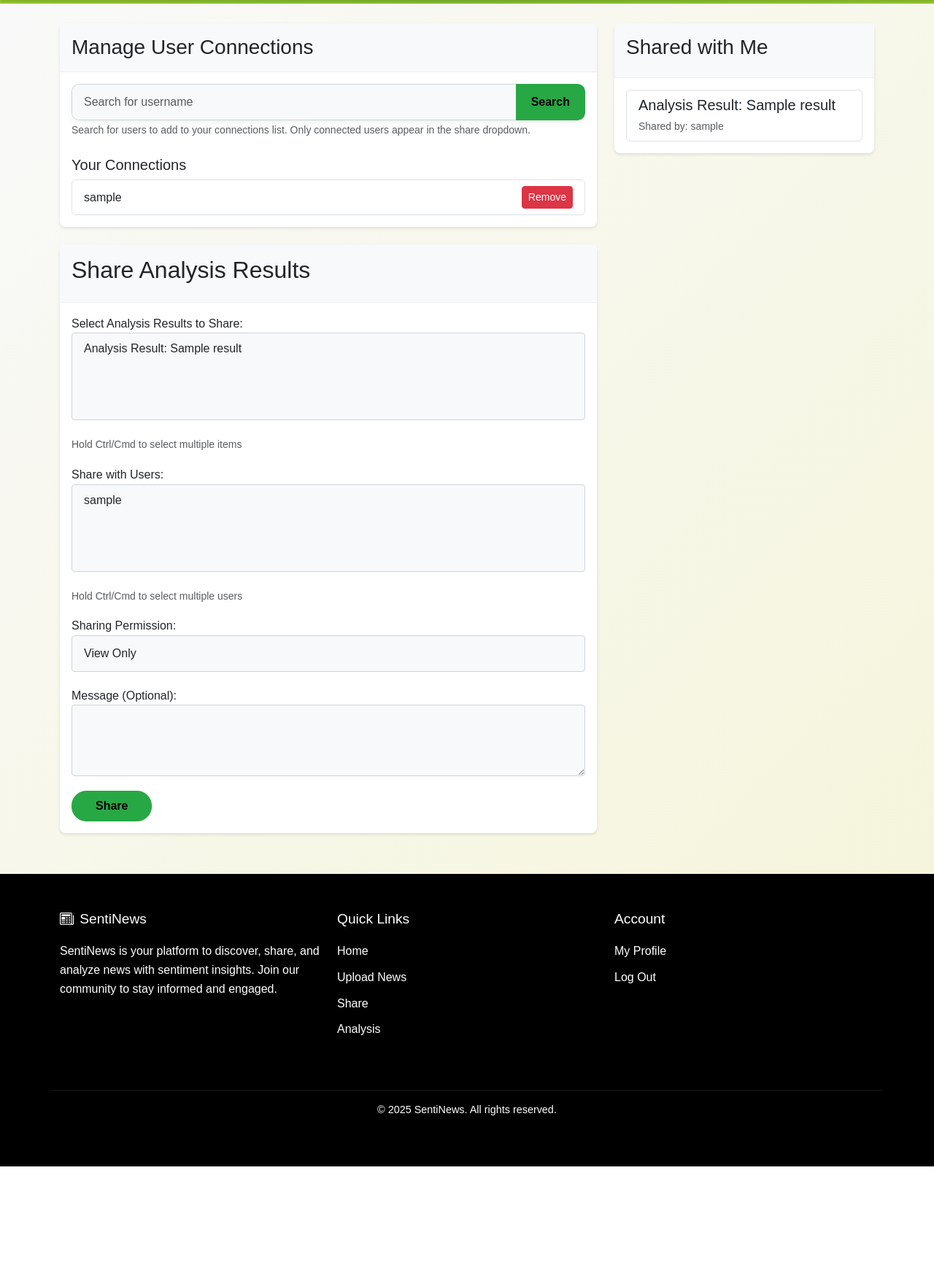
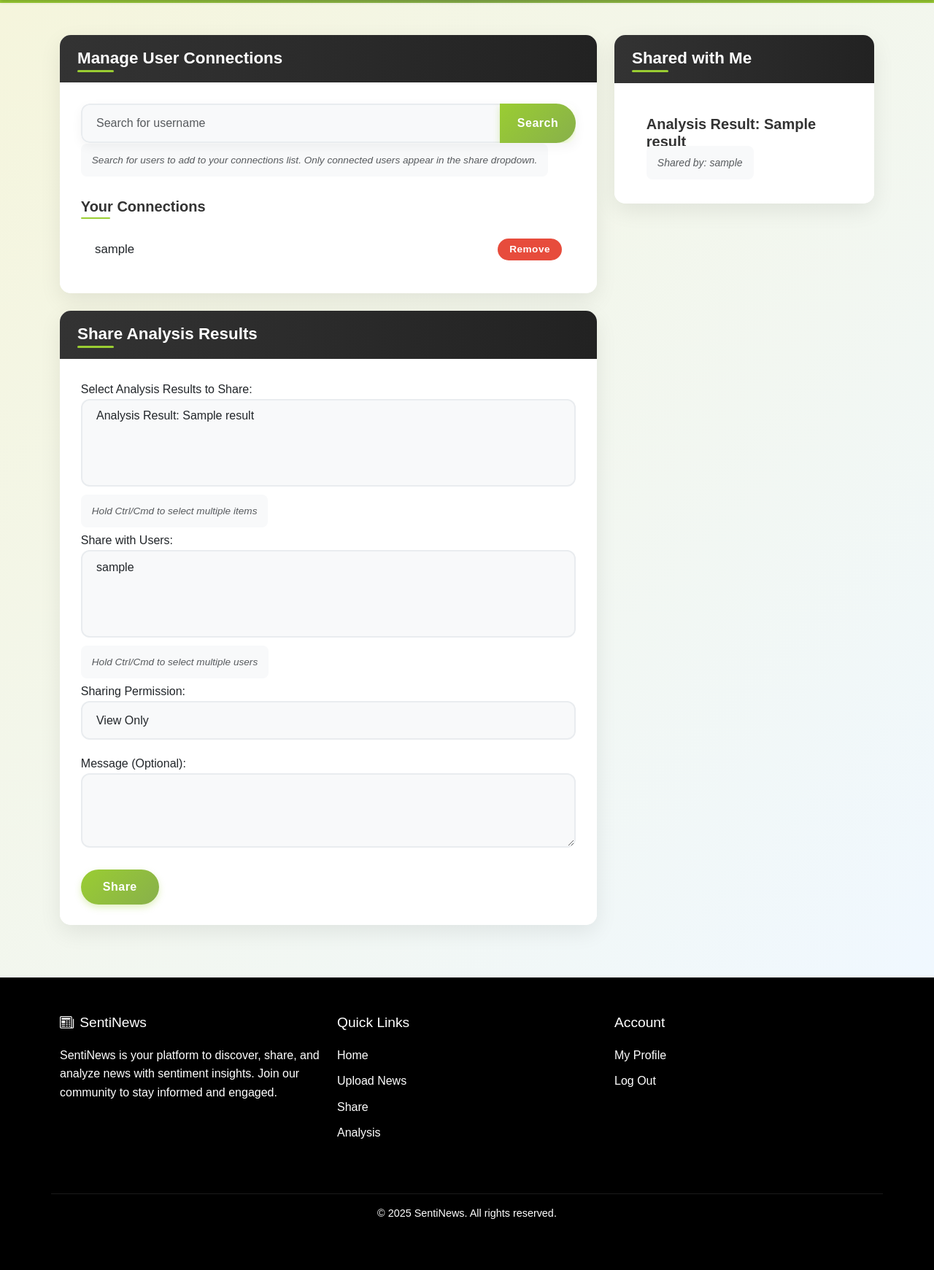
Before and after one commit to 5505GroupProject/Cits5505_groupProject, a Flask app: page /share/ in a window 1280 px wide. Shown: the part 90-1831 px from the top of the page at 73% size. Before the commit the page ends 1689 px from the top, so only its background shows below. Run offline with Flask 3, Linux system fonts and the light colour scheme; a user stored in the database is signed in; tables that the repository leaves empty hold one stand-in row (values such as "Sample post"); parts of the project's set-up code (start-up, migrations or seed data) failed here and were passed over; some libraries are stand-ins or nearby versions.

Commit message:
Enhanced the Css of share page

```diff
--- /dev/null
+++ b/app/static/css/share.css
@@ -0,0 +1,444 @@
+/*
+ * Enhanced Share Page Styling - SentiNews Project
+ * This CSS builds upon the existing styles.css but provides enhanced visuals for the share page
+ */
+
+/* General Share Page Styling */
+.share-section {
+    background: linear-gradient(135deg, #f5f5dc 0%, #f0f8ff 100%);
+    padding: 3rem 0;
+    position: relative;
+    min-height: calc(100vh - 76px);
+}
+
+.share-section::before {
+    content: '';
+    position: absolute;
+    top: 0;
+    left: 0;
+    right: 0;
+    height: 4px;
+    background: linear-gradient(90deg, yellowgreen, #88b04b, yellowgreen);
+    z-index: 1;
+}
+
+/* Card Enhancements */
+.share-section .card {
+    border: none;
+    border-radius: 15px;
+    box-shadow: 0 10px 30px rgba(0, 0, 0, 0.08);
+    transition: all 0.3s ease;
+    overflow: hidden;
+    margin-bottom: 2rem;
+}
+
+.share-section .card:hover {
+    transform: translateY(-5px);
+    box-shadow: 0 15px 35px rgba(0, 0, 0, 0.1);
+}
+
+.share-section .card-header {
+    background: linear-gradient(90deg, #333333, #222222);
+    color: white;
+    padding: 1.2rem 1.5rem;
+    border-bottom: none;
+    position: relative;
+}
+
+.share-section .card-header h2,
+.share-section .card-header h3 {
+    font-weight: 600;
+    margin: 0;
+    font-size: 1.4rem;
+    display: inline-block;
+    position: relative;
+}
+
+.share-section .card-header h2::after,
+.share-section .card-header h3::after {
+    content: '';
+    position: absolute;
+    bottom: -5px;
+    left: 0;
+    width: 50px;
+    height: 3px;
+    background-color: yellowgreen;
+    border-radius: 2px;
+}
+
+.share-section .card-body {
+    padding: 1.8rem;
+    background-color: white;
+}
+
+/* Form Element Enhancements */
+.share-section .form-control {
+    border: 2px solid #e9ecef;
+    border-radius: 12px;
+    padding: 0.8rem 1.2rem;
+    transition: all 0.3s ease;
+    background-color: #f8f9fa;
+}
+
+.share-section .form-control:focus {
+    border-color: yellowgreen;
+    box-shadow: 0 0 0 4px rgba(154, 205, 50, 0.15);
+    background-color: white;
+}
+
+.share-section select.form-control[multiple] {
+    height: auto;
+    min-height: 120px;
+}
+
+.share-section .form-label {
+    font-weight: 600;
+    color: #444;
+    margin-bottom: 10px;
+    font-size: 1rem;
+    display: block;
+}
+
+.share-section .form-text {
+    color: #6c757d;
+    font-size: 0.85rem;
+    margin-top: 5px;
+}
+
+/* User Connections Section */
+.connected-users h5,
+.user-search h5 {
+    font-weight: 600;
+    color: #333;
+    margin: 1rem 0;
+    position: relative;
+    display: inline-block;
+}
+
+.connected-users h5::after,
+.user-search h5::after {
+    content: '';
+    position: absolute;
+    bottom: -5px;
+    left: 0;
+    width: 40px;
+    height: 2px;
+    background-color: yellowgreen;
+    border-radius: 2px;
+}
+
+/* User Search Input Group */
+.user-search .input-group {
+    margin-bottom: 10px;
+    box-shadow: 0 5px 15px rgba(0, 0, 0, 0.05);
+    border-radius: 12px;
+    overflow: hidden;
+}
+
+.user-search .input-group .form-control {
+    border-top-right-radius: 0;
+    border-bottom-right-radius: 0;
+    border-right: none;
+}
+
+.user-search .input-group .btn-primary {
+    border-top-left-radius: 0;
+    border-bottom-left-radius: 0;
+    padding: 0.8rem 1.5rem;
+    font-weight: 600;
+}
+
+/* List Group Enhancements */
+.share-section .list-group-item {
+    border: none;
+    border-bottom: 1px solid #f0f0f0;
+    padding: 1rem 1.2rem;
+    transition: all 0.2s ease;
+    background-color: transparent;
+}
+
+.share-section .list-group-item:last-child {
+    border-bottom: none;
+}
+
+.share-section .list-group-item:hover {
+    background-color: #f9f9f9;
+}
+
+.share-section .list-group-item span {
+    font-weight: 500;
+    font-size: 1.05rem;
+}
+
+/* Button Enhancements */
+.share-section .btn {
+    border-radius: 30px;
+    padding: 0.6rem 1.5rem;
+    font-weight: 600;
+    letter-spacing: 0.5px;
+    transition: all 0.3s ease;
+}
+
+.share-section .btn-primary {
+    background: linear-gradient(135deg, yellowgreen 0%, #88b04b 100%);
+    border: none;
+    color: white;
+    box-shadow: 0 4px 10px rgba(154, 205, 50, 0.3);
+}
+
+.share-section .btn-primary:hover {
+    background: linear-gradient(135deg, #88b04b 0%, #6d9c2e 100%);
+    transform: translateY(-2px);
+    box-shadow: 0 8px 15px rgba(154, 205, 50, 0.4);
+}
+
+.share-section .btn-danger {
+    background-color: #e74c3c;
+    border: none;
+    color: white;
+}
+
+.share-section .btn-danger:hover {
+    background-color: #c0392b;
+    transform: translateY(-2px);
+    box-shadow: 0 5px 10px rgba(231, 76, 60, 0.3);
+}
+
+.share-section .btn-sm {
+    padding: 0.3rem 1rem;
+    font-size: 0.85rem;
+}
+
+/* Add User Button */
+.share-section .add-user {
+    background-color: #2ecc71;
+    border: none;
+    color: white;
+    transition: all 0.3s ease;
+}
+
+.share-section .add-user:hover {
+    background-color: #27ae60;
+    transform: translateY(-2px);
+    box-shadow: 0 5px 10px rgba(46, 204, 113, 0.3);
+}
+
+/* Search Results */
+#searchResults {
+    margin-top: 20px;
+    border-radius: 12px;
+    overflow: hidden;
+    box-shadow: 0 5px 15px rgba(0, 0, 0, 0.05);
+    background-color: white;
+    border: 1px solid #f0f0f0;
+    transition: all 0.3s ease;
+}
+
+#searchResults h5 {
+    padding: 15px;
+    margin: 0;
+    background-color: #f8f9fa;
+    border-bottom: 1px solid #f0f0f0;
+}
+
+/* Shared With Me Section */
+.share-section .list-group-item-action {
+    padding: 15px;
+    transition: all 0.3s ease;
+}
+
+.share-section .list-group-item-action:hover {
+    background-color: #f8f9fa;
+    transform: translateY(-2px);
+    box-shadow: 0 5px 10px rgba(0, 0, 0, 0.05);
+    z-index: 1;
+}
+
+.share-section .list-group-item-action h5 {
+    font-weight: 600;
+    color: #333;
+    margin-bottom: 5px;
+}
+
+.share-section .list-group-item-action small {
+    color: #6c757d;
+}
+
+/* Helper classes for empty states */
+.text-muted {
+    color: #6c757d;
+    font-style: italic;
+    padding: 15px;
+    text-align: center;
+    background-color: #f8f9fa;
+    border-radius: 8px;
+    margin-top: 10px;
+}
+
+/* Alert Styling */
+.share-section .alert {
+    border-radius: 12px;
+    border-left: 4px solid transparent;
+    padding: 1rem 1rem 1rem 1.5rem;
+    margin-bottom: 1.5rem;
+    box-shadow: 0 5px 15px rgba(0, 0, 0, 0.05);
+    animation: slideInDown 0.5s forwards;
+}
+
+.share-section .alert-success {
+    background-color: #f0fff4;
+    color: #276749;
+    border-left-color: #276749;
+}
+
+.share-section .alert-danger {
+    background-color: #fff5f5;
+    color: #c53030;
+    border-left-color: #c53030;
+}
+
+.share-section .alert-warning {
+    background-color: #fffaf0;
+    color: #c05621;
+    border-left-color: #c05621;
+}
+
+/* Animation for alerts */
+@keyframes slideInDown {
+    from {
+        transform: translateY(-20px);
+        opacity: 0;
+    }
+    to {
+        transform: translateY(0);
+        opacity: 1;
+    }
+}
+
+/* Enhanced styling for form submit button */
+.share-section form button[type="submit"] {
+    background: linear-gradient(135deg, yellowgreen 0%, #88b04b 100%);
+    color: white;
+    font-weight: 600;
+    padding: 12px 30px;
+    border-radius: 30px;
+    border: none;
+    margin-top: 10px;
+    box-shadow: 0 4px 10px rgba(154, 205, 50, 0.3);
+    transition: all 0.3s ease;
+    position: relative;
+    overflow: hidden;
+}
+
+.share-section form button[type="submit"]:hover {
+    background: linear-gradient(135deg, #88b04b 0%, #6d9c2e 100%);
+    transform: translateY(-2px);
+    box-shadow: 0 8px 15px rgba(154, 205, 50, 0.4);
+}
+
+.share-section form button[type="submit"]::before {
+    content: '';
+    position: absolute;
+    top: 0;
+    left: -100%;
+    width: 100%;
+    height: 100%;
+    background: linear-gradient(
+        90deg,
+        transparent 0%,
+        rgba(255, 255, 255, 0.2) 50%,
+        transparent 100%
+    );
+    transition: left 0.7s ease;
+}
+
+.share-section form button[type="submit"]:hover::before {
+    left: 100%;
+}
+
+/* Responsive Adjustments */
+@media (max-width: 768px) {
+    .share-section {
+        padding: 2rem 0;
+    }
+
+    .share-section .card-header {
+        padding: 1rem;
+    }
+
+    .share-section .card-body {
+        padding: 1.2rem;
+    }
+
+    .share-section .btn {
+        padding: 0.5rem 1rem;
+        font-size: 0.9rem;
+    }
+}
+
+/* Enhanced animations for user interactions */
+.share-section .list-group-item.fade-out {
+    animation: fadeOut 0.5s forwards;
+}
+
+.share-section .list-group-item.fade-in {
+    animation: fadeIn 0.5s forwards;
+}
+
+@keyframes fadeOut {
+    from {
+        opacity: 1;
+        transform: translateX(0);
+    }
+    to {
+        opacity: 0;
+        transform: translateX(-20px);
+        height: 0;
+        padding: 0;
+        margin: 0;
+    }
+}
+
+@keyframes fadeIn {
+    from {
+        opacity: 0;
+        transform: translateX(20px);
+    }
+    to {
+        opacity: 1;
+        transform: translateX(0);
+    }
+}
+
+/* Custom scrollbar for multi-select dropdowns */
+.share-section select[multiple] {
+    scrollbar-width: thin;
+    scrollbar-color: #88b04b #f0f0f0;
+}
+
+.share-section select[multiple]::-webkit-scrollbar {
+    width: 8px;
+}
+
+.share-section select[multiple]::-webkit-scrollbar-track {
+    background: #f0f0f0;
+    border-radius: 10px;
+}
+
+.share-section select[multiple]::-webkit-scrollbar-thumb {
+    background-color: #88b04b;
+    border-radius: 10px;
+    border: 2px solid #f0f0f0;
+}
+
+/* Enhanced selection styling for multi-select options */
+.share-section option:checked {
+    background: linear-gradient(135deg, yellowgreen 0%, #88b04b 100%);
+    color: white;
+    font-weight: 600;
+}
+
+/* Styling for option on hover (works in some browsers) */
+.share-section option:hover {
+    background-color: #f0f0f0;
+}
--- a/app/static/js/share.js
+++ b/app/static/js/share.js
@@ -28,7 +28,7 @@ document.addEventListener('DOMContentLoaded', function() {
         });
     }
 
-    // Add user connection function - direct DOM manipulation
+    // Add user connection function - direct DOM manipulation with animations
     function addUserConnection(userId) {
         const csrfToken = document.querySelector('input[name="csrf_token"]')?.value || '';
 
@@ -49,11 +49,25 @@ document.addEventListener('DOMContentLoaded', function() {
         .then(data => {
             showAlert(data.message, 'success');
 
-            // Remove from search results
+            // Remove from search results with animation
             const searchItem = userSearchResults.querySelector(`li[data-user-id="${userId}"]`);
-            if (searchItem) searchItem.remove();
+            if (searchItem) {
+                searchItem.classList.add('fade-out');
+                setTimeout(() => {
+                    searchItem.remove();
 
-            // Add to connected users list immediately (don't wait for server refresh)
+                    // If no more search results, hide the section with animation
+                    if (userSearchResults.children.length === 0) {
+                        searchResults.style.opacity = '0';
+                        setTimeout(() => {
+                            searchResults.style.display = 'none';
+                            searchResults.style.opacity = '1';
+                        }, 300);
+                    }
+                }, 500);
+            }
+
+            // Add to connected users list with animation
             if (connectedUsersList) {
                 // Hide no connections message if it exists
                 if (noConnectionsMsg) {
@@ -62,15 +76,17 @@ document.addEventListener('DOMContentLoaded', function() {
 
                 // Create and add the new user item
                 const li = createConnectedUserItem(data.user);
+                li.style.opacity = '0';
                 connectedUsersList.appendChild(li);
+
+                // Trigger reflow for animation
+                void li.offsetWidth;
+
+                // Apply fade-in animation
+                li.classList.add('fade-in');
 
                 // Also add to the user_select dropdown
                 setupUserSelectDropdown();
-            }
-
-            // If no more search results, hide the section
-            if (userSearchResults.children.length === 0) {
-                searchResults.style.display = 'none';
             }
         })
         .catch(error => {
@@ -78,7 +94,7 @@ document.addEventListener('DOMContentLoaded', function() {
         });
     }
 
-    // Remove user connection function - direct DOM manipulation
+    // Remove user connection function - direct DOM manipulation with animation
     function removeUserConnection(userId) {
         const csrfToken = document.querySelector('input[name="csrf_token"]')?.value || '';
 
@@ -98,19 +114,28 @@ document.addEventListener('DOMContentLoaded', function() {
         .then(data => {
             showAlert(data.message, 'success');
 
-            // Remove from connected users list immediately
+            // Remove from connected users list with animation
             const connectedItem = connectedUsersList.querySelector(`li[data-user-id="${userId}"]`);
-            if (connectedItem) connectedItem.remove();
+            if (connectedItem) {
+                // Add fade-out animation class
+                connectedItem.classList.add('fade-out');
 
-            // If no more connected users, show the no connections message
+                // Remove element after animation completes
+                setTimeout(() => {
+                    connectedItem.remove();
+
+                    // If no more connected users, show the no connections message with animation
                     if (connectedUsersList && connectedUsersList.children.length === 0) {
                         if (noConnectionsMsg) {
                             noConnectionsMsg.style.display = 'block';
+                            noConnectionsMsg.classList.add('fade-in');
                         }
                     }
 
                     // Update dropdown
                     setupUserSelectDropdown();
+                }, 500); // Match this timing with the CSS animation duration
+            }
         })
         .catch(error => {
             showAlert(error.message, 'danger');
@@ -132,12 +157,15 @@ document.addEventListener('DOMContentLoaded', function() {
         });
     }
 
-    // Function to show alert messages
+    // Function to show alert messages with enhanced animation
     function showAlert(message, type) {
         const alertDiv = document.createElement('div');
-        alertDiv.className = `alert alert-${type} alert-dismissible fade show`;
+        alertDiv.className = `alert alert-${type} alert-dismissible fade`;
         alertDiv.innerHTML = `
-            ${message}
+            <div class="d-flex align-items-center">
+                <i class="bi ${getAlertIcon(type)} me-2"></i>
+                <span>${message}</span>
+            </div>
             <button type="button" class="btn-close" data-bs-dismiss="alert" aria-label="Close"></button>
         `;
 
@@ -146,11 +174,33 @@ document.addEventListener('DOMContentLoaded', function() {
         if (container) {
             container.insertBefore(alertDiv, container.firstChild);
 
+            // Trigger reflow for animation
+            void alertDiv.offsetWidth;
+
+            // Show the alert with animation
+            alertDiv.classList.add('show');
+
             // Auto dismiss after 5 seconds
             setTimeout(() => {
                 alertDiv.classList.remove('show');
-                setTimeout(() => alertDiv.remove(), 150);
+                setTimeout(() => alertDiv.remove(), 300);
             }, 5000);
+        }
+    }
+
+    // Helper function to get appropriate icon for alert type
+    function getAlertIcon(type) {
+        switch(type) {
+            case 'success':
+                return 'bi-check-circle-fill';
+            case 'danger':
+                return 'bi-exclamation-triangle-fill';
+            case 'warning':
+                return 'bi-exclamation-circle-fill';
+            case 'info':
+                return 'bi-info-circle-fill';
+            default:
+                return 'bi-bell-fill';
         }
     }
 
@@ -197,8 +247,25 @@ document.addEventListener('DOMContentLoaded', function() {
         return li;
     }
 
-    // Function to search for users
+    // Function to search for users with enhanced animations
     function searchUsers(username) {
+        // Show loading state
+        const searchBtn = document.getElementById('searchUserBtn');
+        const originalBtnText = searchBtn.innerHTML;
+        searchBtn.innerHTML = '<span class="spinner-border spinner-border-sm" role="status" aria-hidden="true"></span> Searching...';
+        searchBtn.disabled = true;
+
+        // If search results are already visible, fade them out first
+        if (searchResults.style.display === 'block') {
+            searchResults.style.opacity = '0';
+            setTimeout(() => {
+                performSearch();
+            }, 300);
+        } else {
+            performSearch();
+        }
+
+        function performSearch() {
             fetch('/share/search-user', {
                 method: 'POST',
                 headers: {
@@ -217,25 +284,52 @@ document.addEventListener('DOMContentLoaded', function() {
                 // Clear previous results
                 userSearchResults.innerHTML = '';
 
+                // Hide search results initially for animation
+                searchResults.style.opacity = '0';
+                searchResults.style.display = 'block';
+
                 if (data.users && data.users.length > 0) {
-                // Show results
-                data.users.forEach(user => {
+                    // Create results with slight delay between each for staggered animation
+                    data.users.forEach((user, index) => {
+                        setTimeout(() => {
                             const li = createSearchResultItem(user);
+                            li.style.opacity = '0';
                             userSearchResults.appendChild(li);
+
+                            // Trigger reflow for animation
+                            void li.offsetWidth;
+
+                            // Apply fade-in animation
+                            li.style.opacity = '1';
+                            li.style.transition = 'opacity 0.3s ease';
+                        }, index * 100);
                     });
-                searchResults.style.display = 'block';
                 } else {
                     // No results found
                     const li = document.createElement('li');
-                li.className = 'list-group-item';
-                li.textContent = 'No users found';
+                    li.className = 'list-group-item text-center';
+                    li.innerHTML = '<i class="bi bi-search me-2"></i>No users found matching "' + username + '"';
                     userSearchResults.appendChild(li);
-                searchResults.style.display = 'block';
                 }
+
+                // Fade in the search results container
+                setTimeout(() => {
+                    searchResults.style.opacity = '1';
+                    searchResults.style.transition = 'opacity 0.3s ease';
+                }, 100);
+
+                // Restore button state
+                searchBtn.innerHTML = originalBtnText;
+                searchBtn.disabled = false;
             })
             .catch(error => {
                 showAlert(error.message, 'danger');
+
+                // Restore button state
+                searchBtn.innerHTML = originalBtnText;
+                searchBtn.disabled = false;
             });
+        }
     }
 
     // Set up event listeners for search
@@ -296,6 +390,35 @@ document.addEventListener('DOMContentLoaded', function() {
                 csrf_token: formData.get('csrf_token')
             };
 
+            // Show loading state on submit button
+            const submitBtn = shareForm.querySelector('button[type="submit"]');
+            const originalBtnText = submitBtn.innerHTML;
+            submitBtn.innerHTML = '<span class="spinner-border spinner-border-sm" role="status" aria-hidden="true"></span> Sharing...';
+            submitBtn.disabled = true;
+
+            // Add overlay to form
+            const overlay = document.createElement('div');
+            overlay.style.position = 'absolute';
+            overlay.style.top = '0';
+            overlay.style.left = '0';
+            overlay.style.width = '100%';
+            overlay.style.height = '100%';
+            overlay.style.backgroundColor = 'rgba(255,255,255,0.6)';
+            overlay.style.display = 'flex';
+            overlay.style.justifyContent = 'center';
+            overlay.style.alignItems = 'center';
+            overlay.style.zIndex = '100';
+            overlay.style.borderRadius = '15px';
+            overlay.style.opacity = '0';
+            overlay.style.transition = 'opacity 0.3s ease';
+
+            const formCard = shareForm.closest('.card-body');
+            if (formCard) {
+                formCard.style.position = 'relative';
+                formCard.appendChild(overlay);
+                setTimeout(() => { overlay.style.opacity = '1'; }, 0);
+            }
+
             // Send share request
             fetch(shareForm.action, {
                 method: 'POST',
@@ -313,12 +436,37 @@ document.addEventListener('DOMContentLoaded', function() {
             })
             .then(result => {
                 showAlert(result, 'success');
+
+                // Show success animation
+                overlay.innerHTML = '<div class="text-center"><i class="bi bi-check-circle-fill text-success" style="font-size: 3rem;"></i><h4 class="mt-3">Shared Successfully!</h4><p>Redirecting...</p></div>';
+
+                // Reset form with visual feedback
                 shareForm.reset();
+
+                // Reset select labels if they had (x selected) text
+                const labels = shareForm.querySelectorAll('label[for="analysis_select"], label[for="user_select"]');
+                labels.forEach(label => {
+                    const originalLabel = label.textContent.split(' (')[0];
+                    label.textContent = originalLabel;
+                });
+
+                // Redirect after a delay
                 setTimeout(() => {
                     window.location.reload();
-                }, 1500);
+                }, 1800);
             })
             .catch(error => {
+                // Remove overlay
+                if (overlay) {
+                    overlay.style.opacity = '0';
+                    setTimeout(() => { overlay.remove(); }, 300);
+                }
+
+                // Restore button
+                submitBtn.innerHTML = originalBtnText;
+                submitBtn.disabled = false;
+
+                // Show error
                 showAlert(error.message, 'danger');
             });
         });
--- a/app/templates/base.html
+++ b/app/templates/base.html
@@ -19,6 +19,7 @@
     <!-- Custom CSS -->
     <link rel="stylesheet" href="{{ url_for('static', filename='css/styles.css') }}">
     <link rel="stylesheet" href="{{ url_for('static', filename='css/visualization.css') }}">
+    {% block head %}{% endblock %}
 </head>
 <body>
     {% if login_required_message %}
--- a/app/templates/share.html
+++ b/app/templates/share.html
@@ -1,6 +1,10 @@
 {% extends "base.html" %}
 
 {% block title %}Share Analysis{% endblock %}
+
+{% block head %}
+<link rel="stylesheet" href="{{ url_for('static', filename='css/share.css') }}">
+{% endblock %}
 
 {% block content %}
 <section class="share-section page-section">
```
Lines whose indentation alone changed are shown as unchanged.
